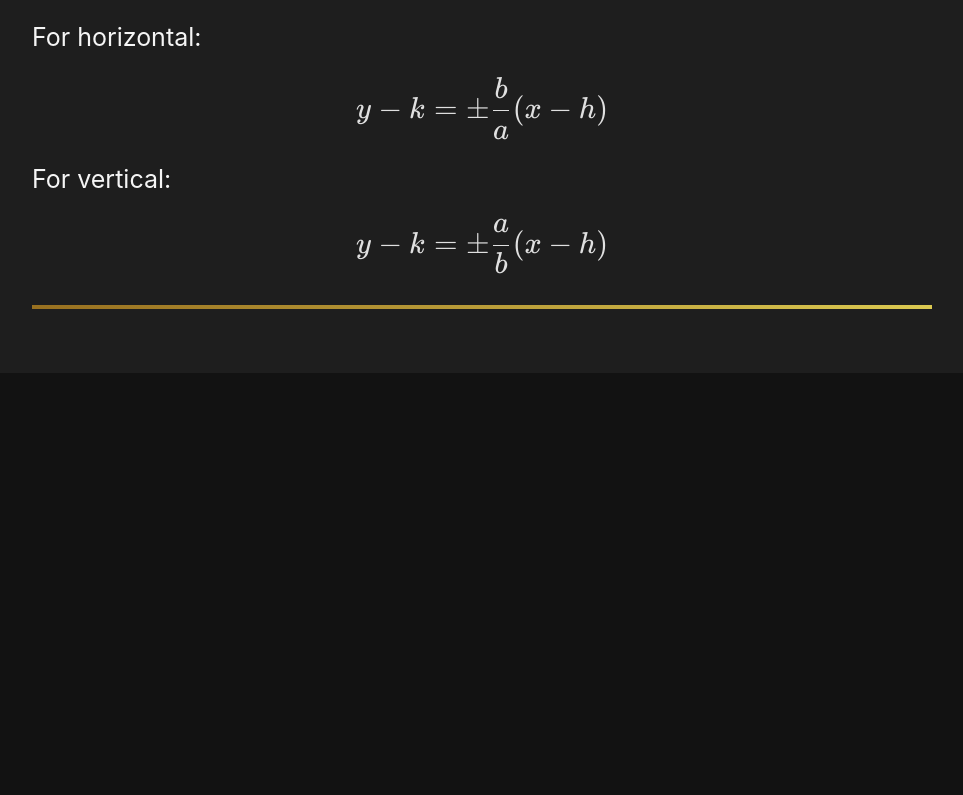
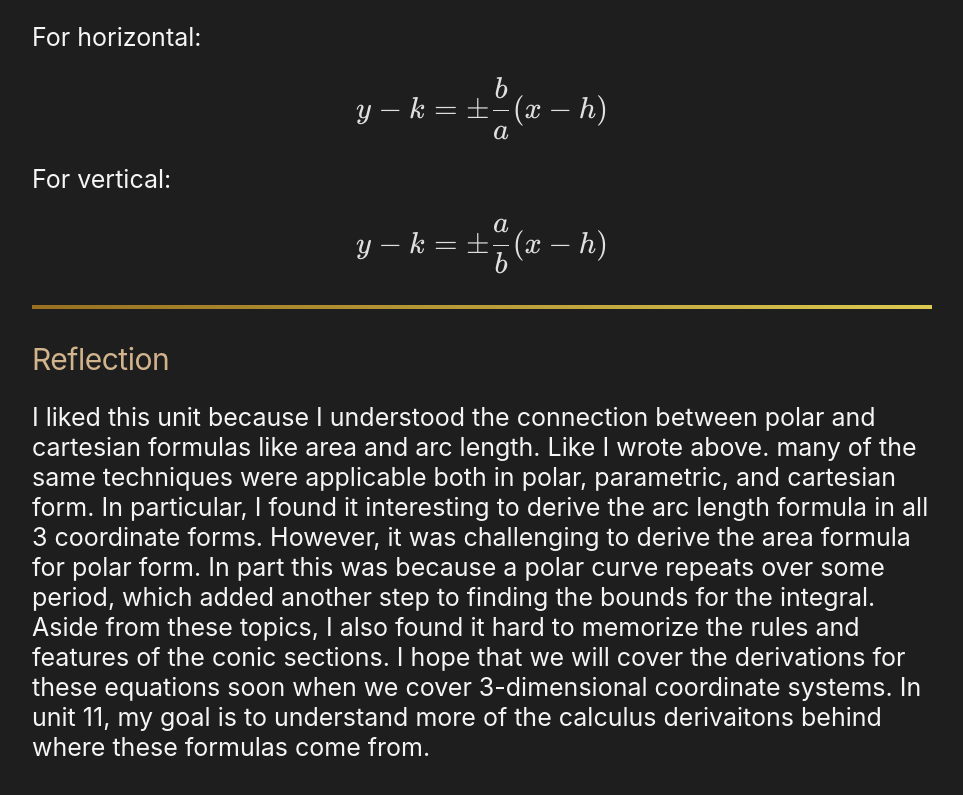
Before and after one commit to vimpro/multi-portfolio, a plain HTML site: page units/unit10.html in a window 1280 px wide. Shown: the part 4544-5339 px from the top of the page, without its empty margins (158-1121 px from the left). Before the commit the page ends 4917 px from the top, so only its background shows below. Drawn offline with nearby package versions, Linux system fonts and the light colour scheme.

Commit message:
done with u10

```diff
--- a/units/unit10.html
+++ b/units/unit10.html
@@ -184,9 +184,21 @@
             y - k = \pm \frac{a}{b}(x - h)
             \]</p>
 
-
         <hr>
 
+        <h2>Reflection</h2>
+        <p>
+            I liked this unit because I understood the connection between polar and cartesian
+            formulas like area and arc length. Like I wrote above. many of the same techniques
+            were applicable both in polar, parametric, and cartesian form. In particular, I found
+            it interesting to derive the arc length formula in all 3 coordinate forms. However, it
+            was challenging to derive the area formula for polar form. In part this was because a
+            polar curve repeats over some period, which added another step to finding the bounds for
+            the integral. Aside from these topics, I also found it hard to memorize the rules and features
+            of the conic sections. I hope that we will cover the derivations for these equations soon when we
+            cover 3-dimensional coordinate systems. In unit 11, my goal is to understand more of the calculus
+            derivaitons behind where these formulas come from.
+        </p>
 
     </section>
 </body>
```
